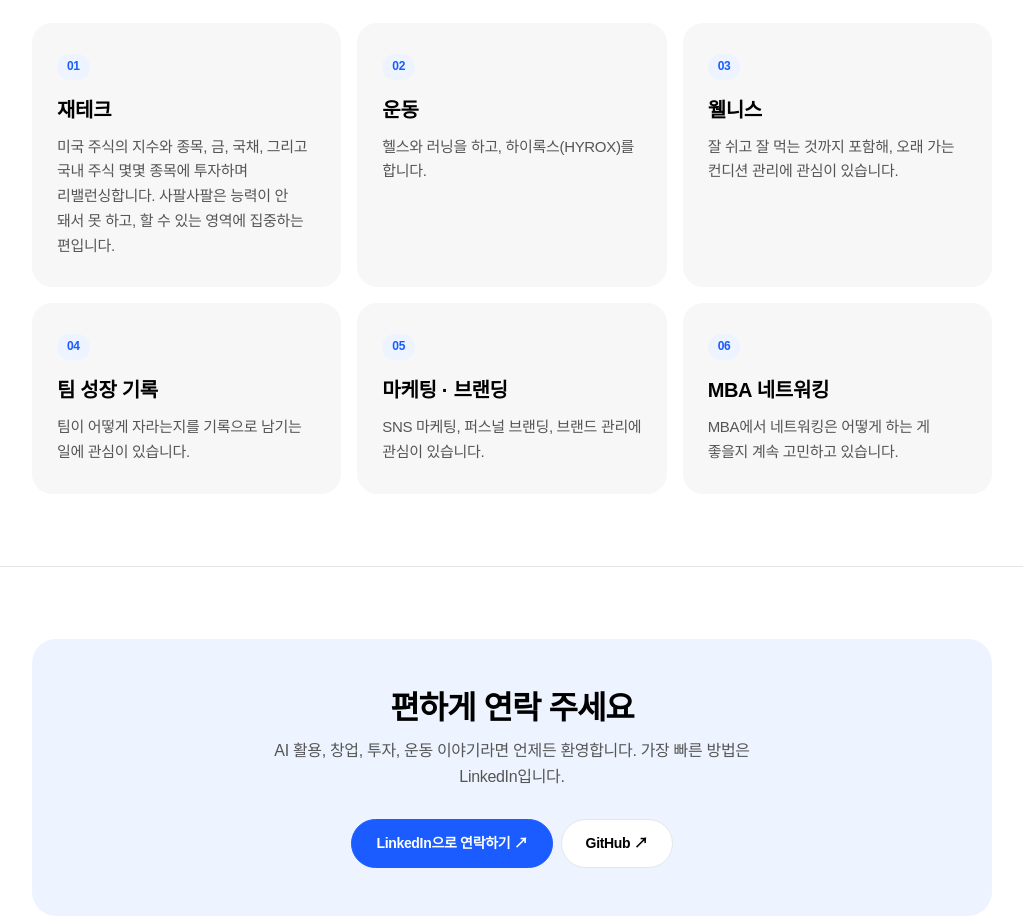
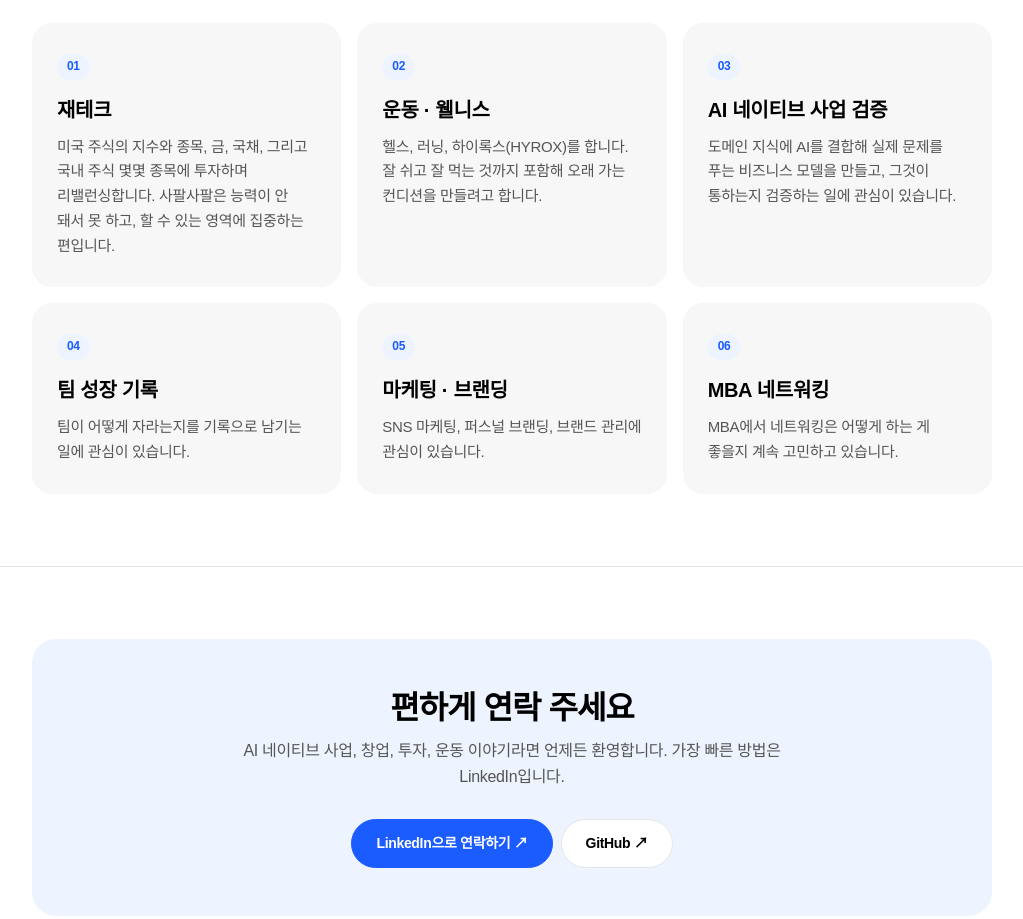
Before and after one commit to donggyunlim0525-netizen/donggyunlim0525-netizen.github.io, a plain HTML site: page index.html in a window 1280 px wide. Shown: the part 1580-2499 px from the top of the page, without its empty margins (128-1151 px from the left). Drawn offline with Linux system fonts and the light colour scheme; a web font is replaced by a local one.

Commit message:
Add files via upload

```diff
--- a/index.html
+++ b/index.html
@@ -120,8 +120,8 @@
       <h2>요즘 관심을 두는 것들</h2>
       <div class="grid fill">
         <div class="card"><span class="no">01</span><h3>재테크</h3><p>미국 주식의 지수와 종목, 금, 국채, 그리고 국내 주식 몇몇 종목에 투자하며 리밸런싱합니다. 사팔사팔은 능력이 안 돼서 못 하고, 할 수 있는 영역에 집중하는 편입니다.</p></div>
-        <div class="card"><span class="no">02</span><h3>운동</h3><p>헬스와 러닝을 하고, 하이록스(HYROX)를 합니다.</p></div>
-        <div class="card"><span class="no">03</span><h3>웰니스</h3><p>잘 쉬고 잘 먹는 것까지 포함해, 오래 가는 컨디션 관리에 관심이 있습니다.</p></div>
+        <div class="card"><span class="no">02</span><h3>운동 · 웰니스</h3><p>헬스, 러닝, 하이록스(HYROX)를 합니다. 잘 쉬고 잘 먹는 것까지 포함해 오래 가는 컨디션을 만들려고 합니다.</p></div>
+        <div class="card"><span class="no">03</span><h3>AI 네이티브 사업 검증</h3><p>도메인 지식에 AI를 결합해 실제 문제를 푸는 비즈니스 모델을 만들고, 그것이 통하는지 검증하는 일에 관심이 있습니다.</p></div>
         <div class="card"><span class="no">04</span><h3>팀 성장 기록</h3><p>팀이 어떻게 자라는지를 기록으로 남기는 일에 관심이 있습니다.</p></div>
         <div class="card"><span class="no">05</span><h3>마케팅 · 브랜딩</h3><p>SNS 마케팅, 퍼스널 브랜딩, 브랜드 관리에 관심이 있습니다.</p></div>
         <div class="card"><span class="no">06</span><h3>MBA 네트워킹</h3><p>MBA에서 네트워킹은 어떻게 하는 게 좋을지 계속 고민하고 있습니다.</p></div>
@@ -133,7 +133,7 @@
     <div class="wrap">
       <div class="hello">
         <h2>편하게 연락 주세요</h2>
-        <p class="desc">AI 활용, 창업, 투자, 운동 이야기라면 언제든 환영합니다. 가장 빠른 방법은 LinkedIn입니다.</p>
+        <p class="desc">AI 네이티브 사업, 창업, 투자, 운동 이야기라면 언제든 환영합니다. 가장 빠른 방법은 LinkedIn입니다.</p>
         <div class="btns">
           <a class="btn primary" href="https://www.linkedin.com/in/lim-donggyun-38a3613a5/" target="_blank" rel="noopener">LinkedIn으로 연락하기 ↗</a>
           <a class="btn" href="https://github.com/donggyunlim0525-netizen" target="_blank" rel="noopener">GitHub ↗</a>
```
